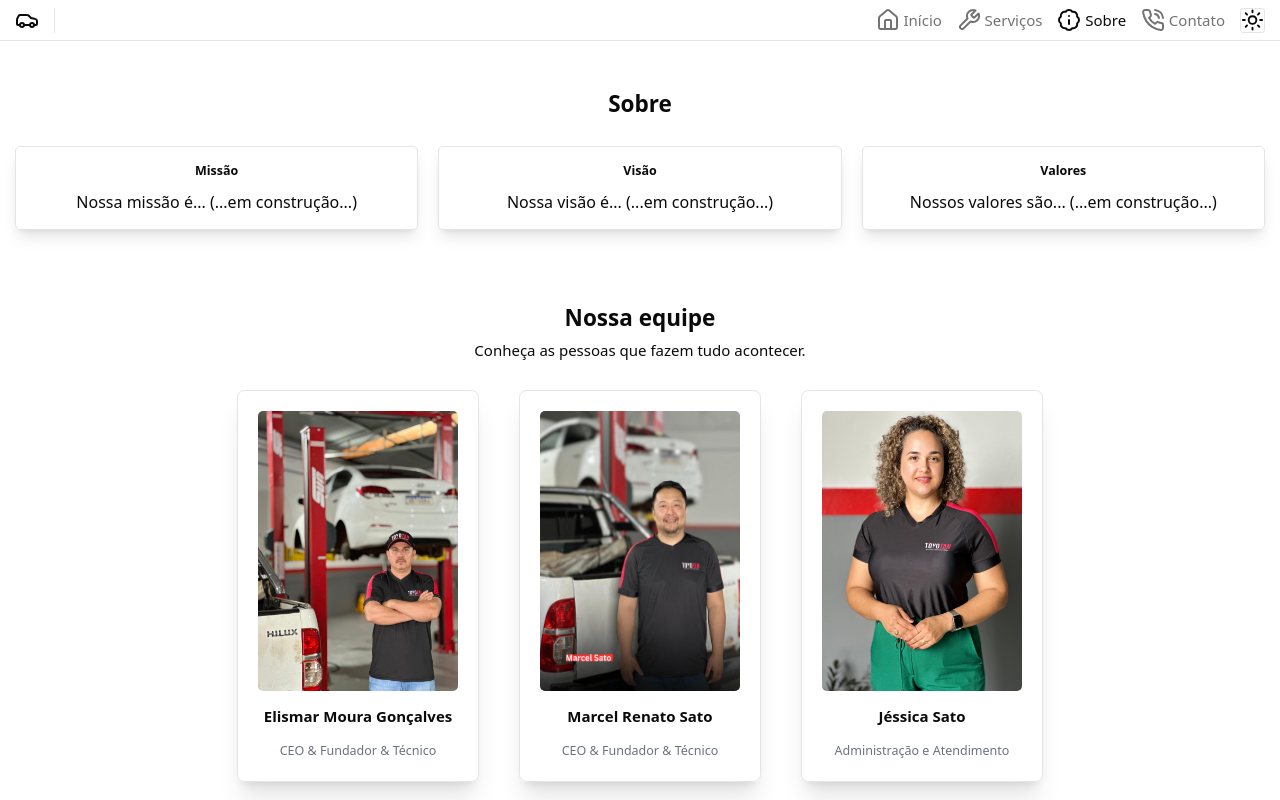
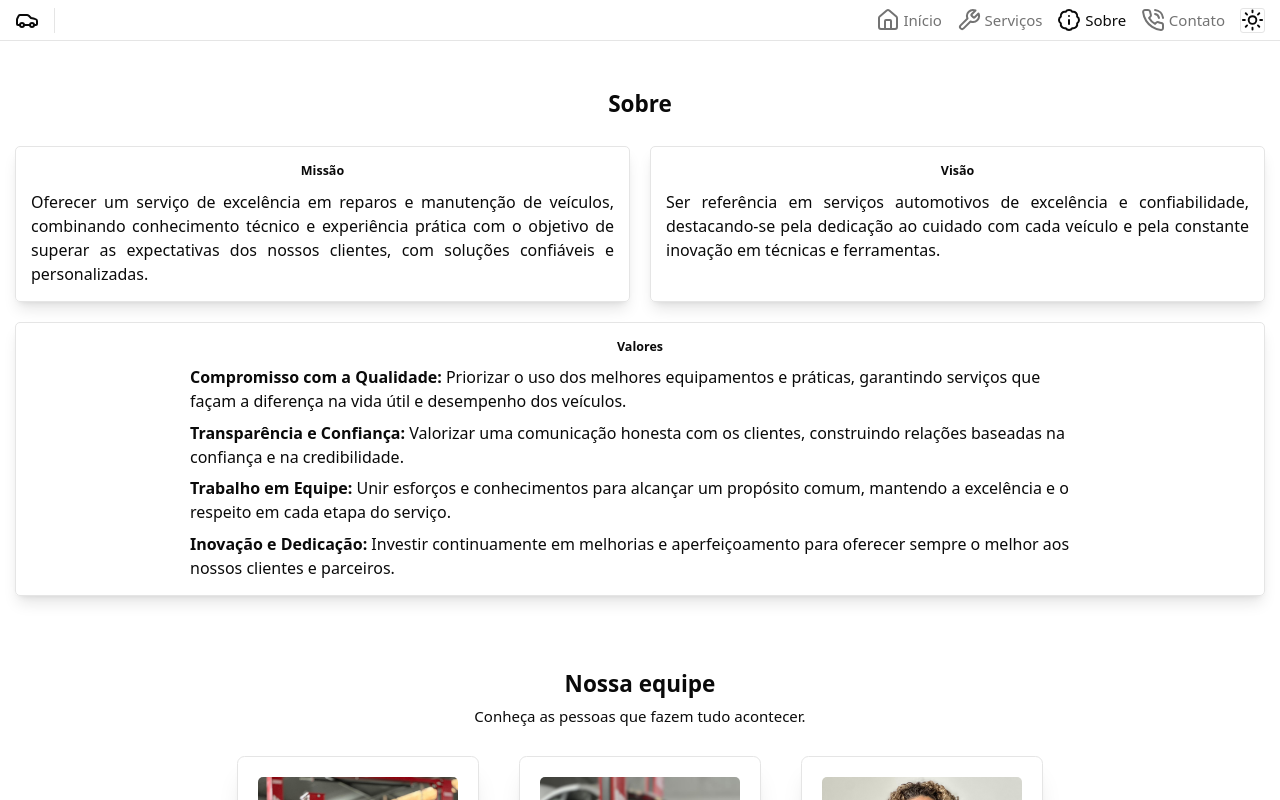
Before and after one commit to Andreoew/toyotan, a React (Vite) app in the folder web/: page /about in a window 1280 px wide. Shown: the top 800 px of the page. Built offline with nearby package versions, Linux system fonts and the light colour scheme; no server answers.

Commit message:
feat: implements mission, value end vision in about

```diff
--- a/web/src/pages/public/about.tsx
+++ b/web/src/pages/public/about.tsx
@@ -1,6 +1,35 @@
 import { TeamSection } from "@/components/team-members";
 import { motion } from "framer-motion";
 import { Helmet } from "react-helmet-async";
+
+const mission =
+  "Oferecer um serviço de excelência em reparos e manutenção de veículos, combinando conhecimento técnico e experiência prática com o objetivo de superar as expectativas dos nossos clientes, com soluções confiáveis e personalizadas.";
+const vision =
+  "Ser referência em serviços automotivos de excelência e confiabilidade, destacando-se pela dedicação ao cuidado com cada veículo e pela constante inovação em técnicas e ferramentas.";
+const value = [
+  <ul className="mx-auto max-w-[900px] list-none space-y-3 text-left">
+    <li>
+      <strong>Compromisso com a Qualidade:</strong> Priorizar o uso dos melhores
+      equipamentos e práticas, garantindo serviços que façam a diferença na vida
+      útil e desempenho dos veículos.
+    </li>
+    <li>
+      <strong>Transparência e Confiança:</strong> Valorizar uma comunicação
+      honesta com os clientes, construindo relações baseadas na confiança e na
+      credibilidade.
+    </li>
+    <li>
+      <strong>Trabalho em Equipe:</strong> Unir esforços e conhecimentos para
+      alcançar um propósito comum, mantendo a excelência e o respeito em cada
+      etapa do serviço.
+    </li>
+    <li>
+      <strong>Inovação e Dedicação:</strong> Investir continuamente em melhorias
+      e aperfeiçoamento para oferecer sempre o melhor aos nossos clientes e
+      parceiros.
+    </li>
+  </ul>,
+];
 
 export function About() {
   return (
@@ -26,19 +55,26 @@ export function About() {
             whileInView={{ opacity: 1, y: 0 }}
             transition={{ duration: 0.5, delay: 0.2 }}
             viewport={{ once: true }}
-            className="grid gap-8 md:grid-cols-2 lg:grid-cols-3"
+            className="grid gap-8 md:grid-cols-2 lg:grid-cols-2"
           >
             {[
-              { title: "Missão", text: "Nossa missão é..." },
-              { title: "Visão", text: "Nossa visão é..." },
-              { title: "Valores", text: "Nossos valores são..." },
-            ].map((item, index) => (
+              { title: "Missão", text: mission },
+              { title: "Visão", text: vision },
+              { title: "Valores", text: value },
+            ].map((item, index, array) => (
+              // className="mx-auto flex w-full max-w-md flex-col items-center
+              // gap-6 rounded-xl border p-8 shadow-xl transition-all
+              // duration-300 hover:scale-105 hover:border-red-500 hover:shadow-red-500/30"
               <div
                 key={index}
-                className="flex flex-col items-center gap-4 rounded-lg border p-6 text-center shadow-lg"
+                className={`flex flex-col items-center gap-4 rounded-lg border p-6 text-center shadow-lg transition-all duration-300 hover:scale-105 hover:border-red-500 hover:shadow-red-500/30 ${
+                  index === array.length - 1 ? "lg:col-span-2" : ""
+                }`}
               >
                 <h3 className="text-xl font-semibold">{item.title}</h3>
-                <p className="">{item.text} (...em construção...)</p>
+                <p className="text-justify dark:text-muted-foreground">
+                  {item.text}
+                </p>
               </div>
             ))}
           </motion.div>
```
